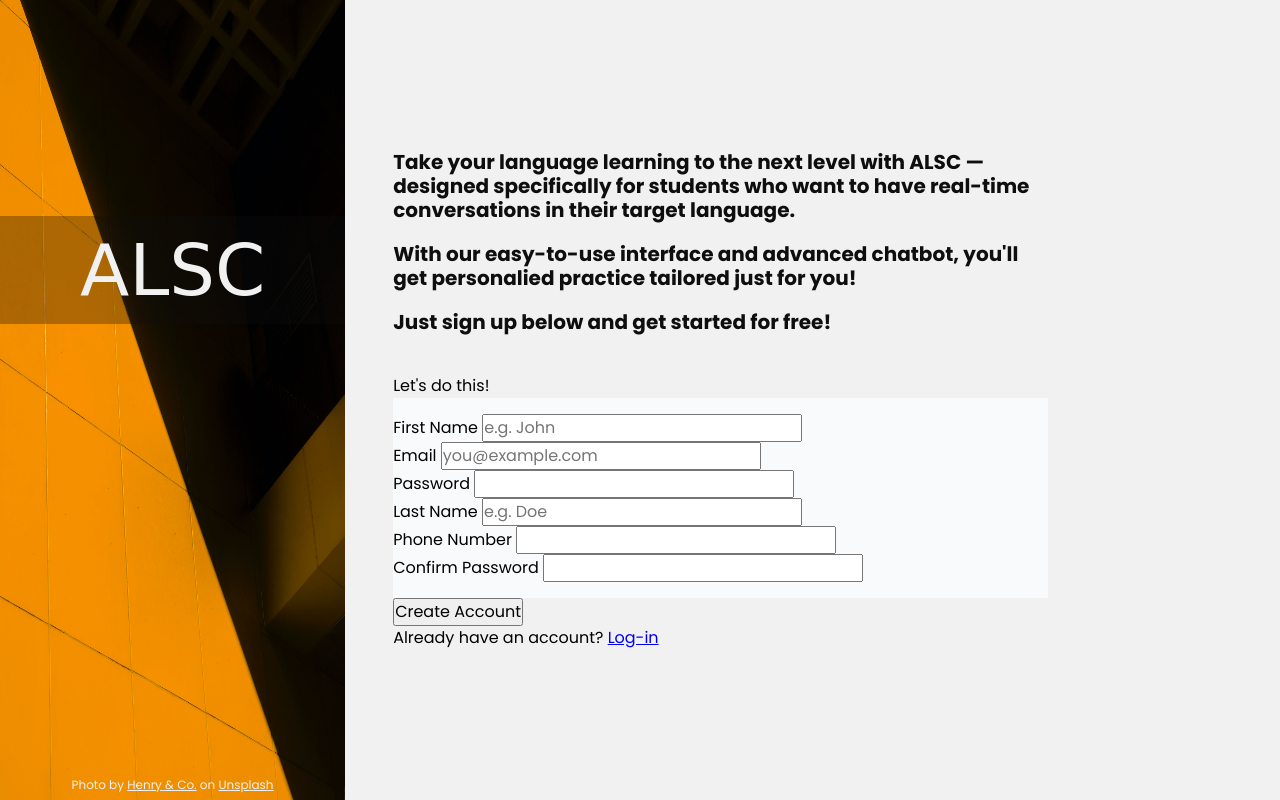
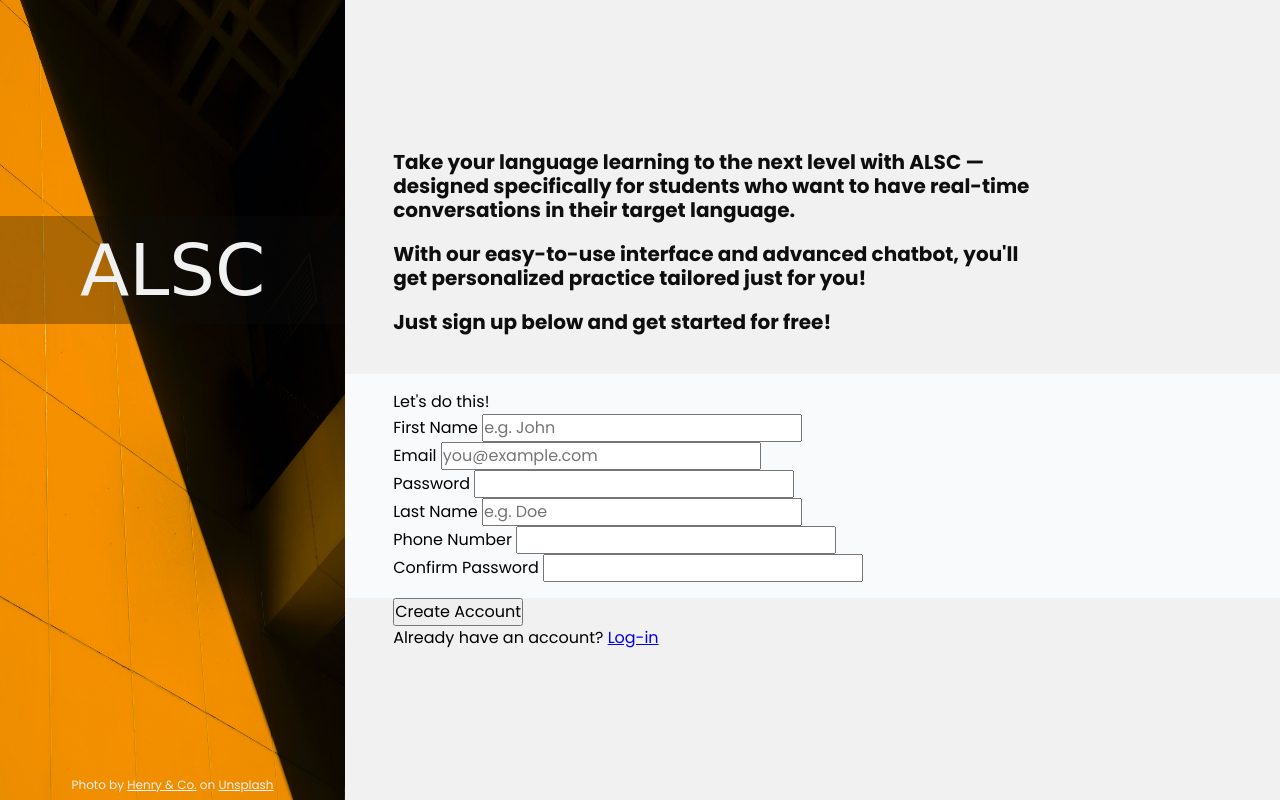
Before and after one commit to jonichi16/sign-up-form, a plain HTML site: page index.html in a window 1280 px wide. Drawn offline with Linux system fonts and the light colour scheme; a web font is replaced by a local one.

Commit message:
Add white background to container

```diff
--- a/index.html
+++ b/index.html
@@ -33,7 +33,7 @@
                     have real-time conversations in their target language.
                 </h1>
                 <h2 class="secondary-header">
-                    With our easy-to-use interface and advanced chatbot, you'll get personalied practice tailored just
+                    With our easy-to-use interface and advanced chatbot, you'll get personalized practice tailored just
                     for
                     you!
                 </h2>
@@ -42,10 +42,10 @@
                 </h2>
             </header>
             <main>
+                <form action="#">
+                    <div class="form">
                         <div class="container">
                             <p>Let's do this!</p>
-                    <form action="#">
-                        <div class="form">
                             <div class="form-column-one">
                                 <div class="form-first-name">
                                     <label for="first_name">First Name</label>
@@ -80,14 +80,14 @@
                                 </div>
                             </div>
                         </div>
-                        <div class="cta">
+                    </div>
+                    <div class="cta container">
                         <button class="submit">
                             Create Account
                         </button>
                         <p class="log-in">Already have an account? <a href="#">Log-in</a></p>
                     </div>
                 </form>
-                </div>
             </main>
         </div>
     </div>
```
Lines whose indentation alone changed are shown as unchanged.
